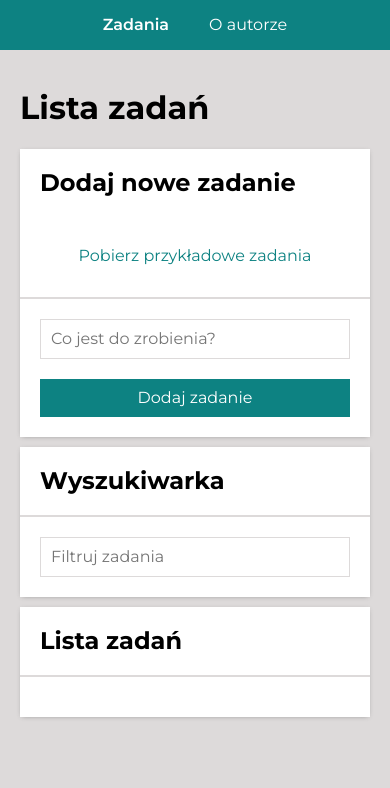
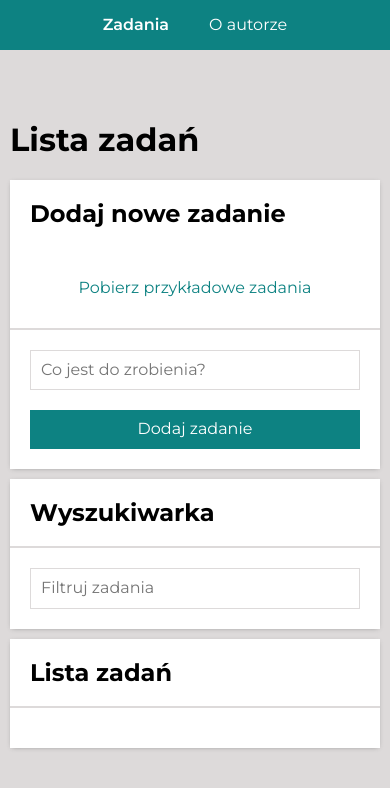
Before and after one commit to am97veb/todos-list-react, a React (Create React App) app: page /#/zadania in a window 390 px wide. Shown: the top 788 px of the page. Built offline with nearby package versions, Linux system fonts and the light colour scheme.

Commit message:
less padding in the mobile view whole app

```diff
--- a/src/common/Container/index.js
+++ b/src/common/Container/index.js
@@ -4,4 +4,8 @@ export const Container = styled.main`
     max-width: 1200px;
     margin: 0 auto;
     padding: 0 20px;
+
+    @media (max-width: ${({theme})=> theme.breakpoints.mobile}px) {
+        padding: 10px;
+    }
 `;
```
